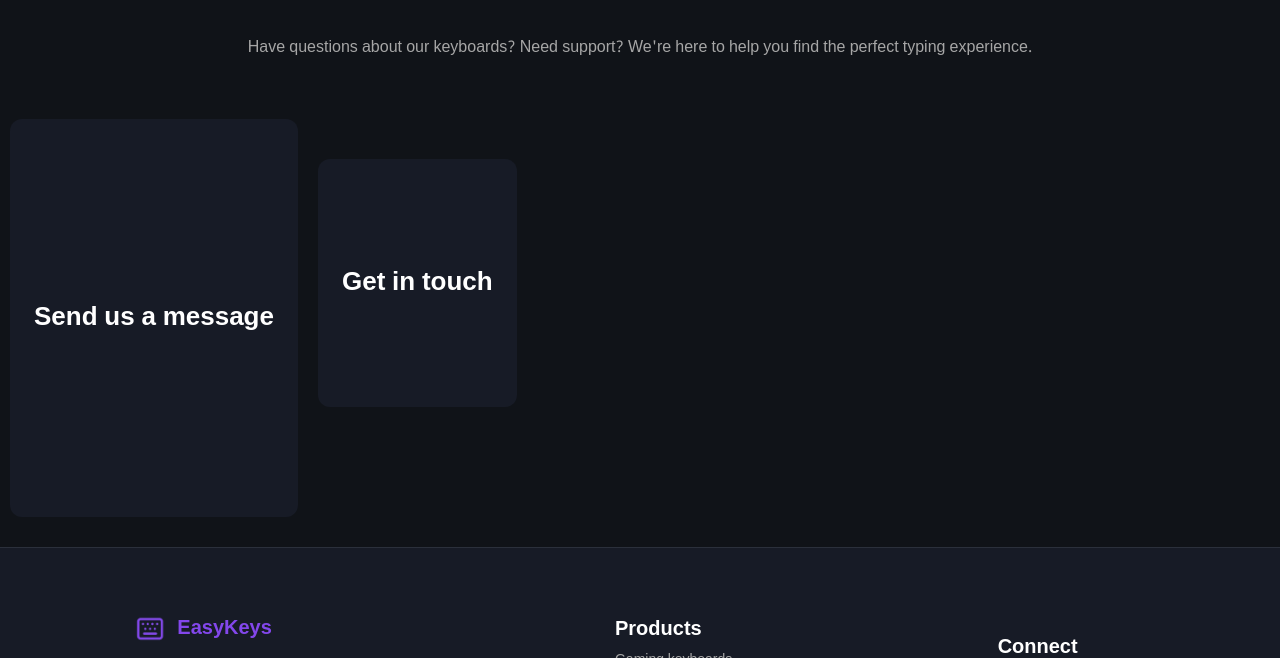
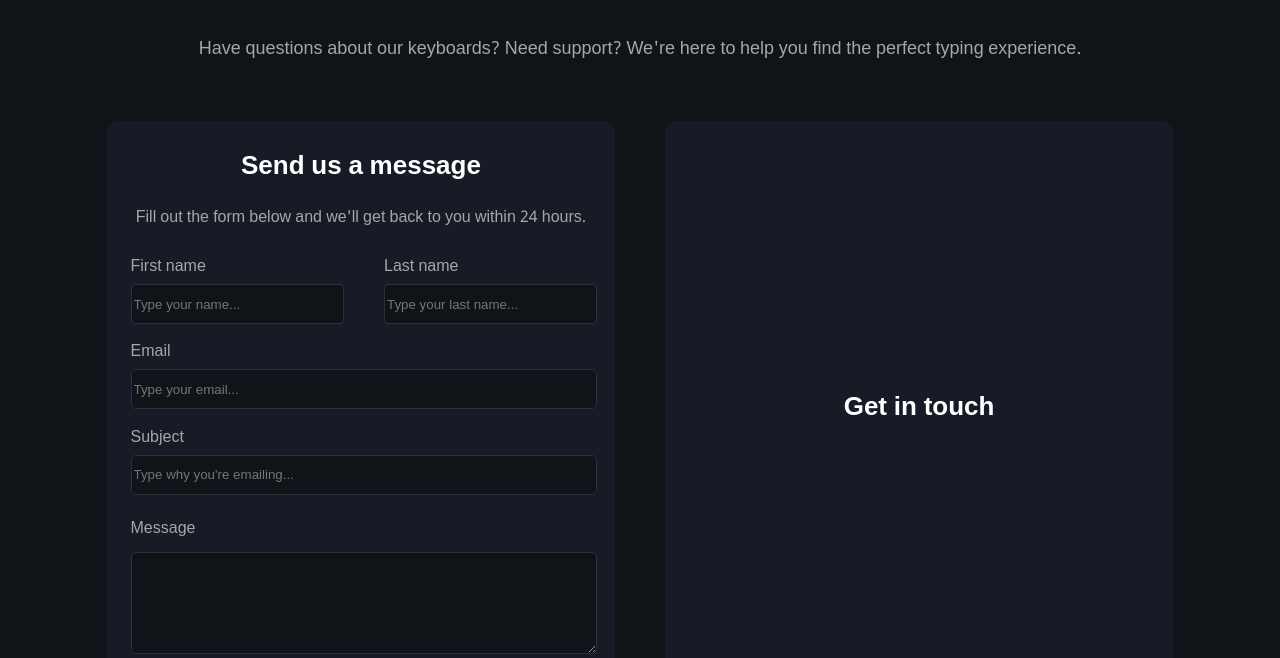
Before and after one commit to RafaelOviedo/easykeys-client, a website with bundled scripts: page src/ContactPage/ContactPage.html in a window 1280 px wide. Shown: the part 142-800 px from the top of the page. Built offline with nearby package versions, Linux system fonts and the light colour scheme; a web font is replaced by a local one.

Commit message:
feat: adds form and get-in-touch container

```diff
--- a/src/AboutPage/AboutPage.css
+++ b/src/AboutPage/AboutPage.css
@@ -23,6 +23,7 @@
   padding: 0px 10px 50px 10px;
 }
 .about-subtitle {
+  font-size: 18px;
   text-align: center;
   color: #A6A6A6;
 }
--- a/src/CartPage/CartPage.css
+++ b/src/CartPage/CartPage.css
@@ -254,8 +254,8 @@
   gap: 10px;
   background-color: #8347EB;
   border: none;
-  height: 40px;
-  border-radius: 12px;
+  height: 45px;
+  border-radius: 5px;
 }
 .checkout-button-text {
   font-size: 16px;
--- a/src/ContactPage/ContactPage.css
+++ b/src/ContactPage/ContactPage.css
@@ -23,12 +23,12 @@
   padding: 0px 10px 50px 10px;
 }
 .contact-subtitle {
+  font-size: 18px;
   text-align: center;
   color: #A6A6A6;
 }
 
 .form-get-in-touch-container {
-
 }
 .form-container {
   display: flex;
@@ -43,7 +43,7 @@
   flex-direction: column;
   justify-content: space-evenly;
   align-items: center;
-  height: 350px;
+  height: 570px;
   border-radius: 12px;
   padding: 24px;
   background-color: #171B26;
@@ -53,6 +53,61 @@
   font-size: 26px;
   margin: 0px;
 }
+.contact-form-subtitle {
+  font-size: 16px;
+  color: #A6A6A6;
+  font-weight: 400;
+  text-align: center;
+}
+
+.fullname-inputs-container {
+  display: flex;
+  justify-content: space-between;
+  width: 100%;
+  height: 80px;
+  gap: 5px;
+}
+.fullname-input-container {
+  width: 45%;
+  display: flex;
+  justify-content: space-evenly;
+  flex-direction: column;
+  color: #A6A6A6;
+}
+.text-input {
+  width: 100%;
+  height: 45%;
+  border: none;
+  background-color: #101318;
+  border: 1px solid #2B303B;
+  border-radius: 5px;
+  color: #A6A6A6;
+}
+.input-container {
+  width: 100%;
+  height: 80px;
+  display: flex;
+  justify-content: space-evenly;
+  flex-direction: column;
+  color: #A6A6A6;
+}
+.textarea-container {
+  width: 100%;
+  height: 160px;
+  display: flex;
+  justify-content: space-evenly;
+  flex-direction: column;
+  color: #A6A6A6;
+}
+.textarea-input {
+  width: 100%;
+  height: 60%;
+  border: none;
+  background-color: #101318;
+  border: 1px solid #2B303B;
+  border-radius: 5px;
+  color: #A6A6A6;
+}
 
 .get-in-touch-container {
   display: flex;
@@ -60,7 +115,6 @@
   justify-content: center;
   gap: 20px;
   padding: 10px;
-  padding-top: 50px;
 }
 .get-in-touch-card {
   width: 100%;
@@ -68,10 +122,11 @@
   flex-direction: column;
   justify-content: space-evenly;
   align-items: center;
-  height: 200px;
+  height: 500px;
   border-radius: 12px;
   padding: 24px;
   background-color: #171B26;
+  color: #A6A6A6;
 }
 .get-in-touch-title {
   color: #FFFFFF;
@@ -79,14 +134,47 @@
   margin: 0px;
 }
 
+
 @media screen and (width > 754px) {
   .form-get-in-touch-container {
+    width: 100%;
     display: flex;
     flex-direction: row;
+    justify-content: space-evenly;
+    height: 650px;
+  }
+
+  .form-container {
+    width: 45%;
+    height: 90%;
+  }
+  .contact-form-container {
+    height: 90%;
+  }
+  .get-in-touch-container {
+    width: 45%;
+    height: 90%;
+  }
+  .get-in-touch-card {
+    height: 90%;
   }
 }
 
 @media screen and (width > 1024px) {
+
+  .form-container {
+    justify-content: flex-end;
+  }
+  .contact-form-container {
+    width: 80%;
+  }
+
+  .get-in-touch-container {
+    justify-content: flex-start;
+  }
+  .get-in-touch-card {
+    width: 80%;
+  }
 }
 
 @media screen and (width > 1365px) {
--- a/src/ContactPage/ContactPage.html
+++ b/src/ContactPage/ContactPage.html
@@ -24,7 +24,33 @@
       <div class="form-container">
         <form class="contact-form-container">
           <h1 class="contact-form-title">Send us a message</h1>
+          <h3 class="contact-form-subtitle">Fill out the form below and we'll get back to you within 24 hours.</h3>
 
+          <div class="fullname-inputs-container">
+            <div class="fullname-input-container">
+              <label>First name</label>
+              <input class="text-input" type="text" placeholder="Type your name..." />
+            </div>
+            <div class="fullname-input-container">
+              <label>Last name</label>
+              <input class="text-input" type="text" placeholder="Type your last name..." />
+            </div>
+          </div>
+
+          <div class="input-container">
+            <label>Email</label>
+            <input class="text-input" type="text" placeholder="Type your email..." />
+          </div>
+
+          <div class="input-container">
+            <label>Subject</label>
+            <input class="text-input" type="text" placeholder="Type why you're emailing..." />
+          </div>
+
+          <div class="textarea-container">
+            <label>Message</label>
+            <textarea class="textarea-input" rows="" cols=""></textarea>
+          </div>
         </form>
       </div>
 
```
